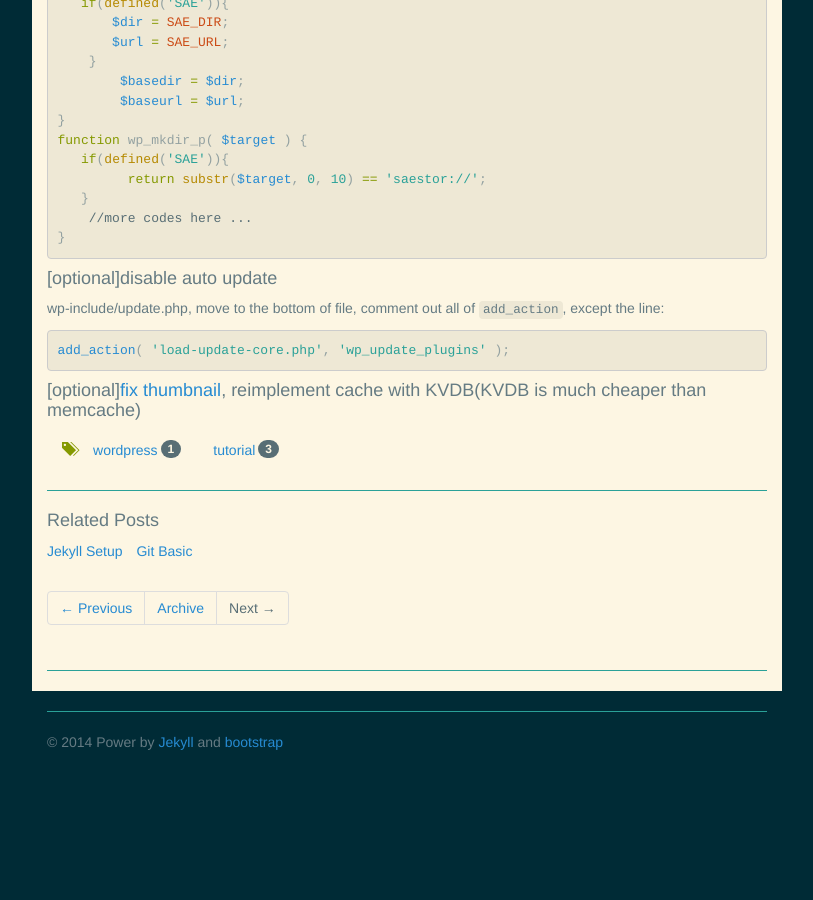
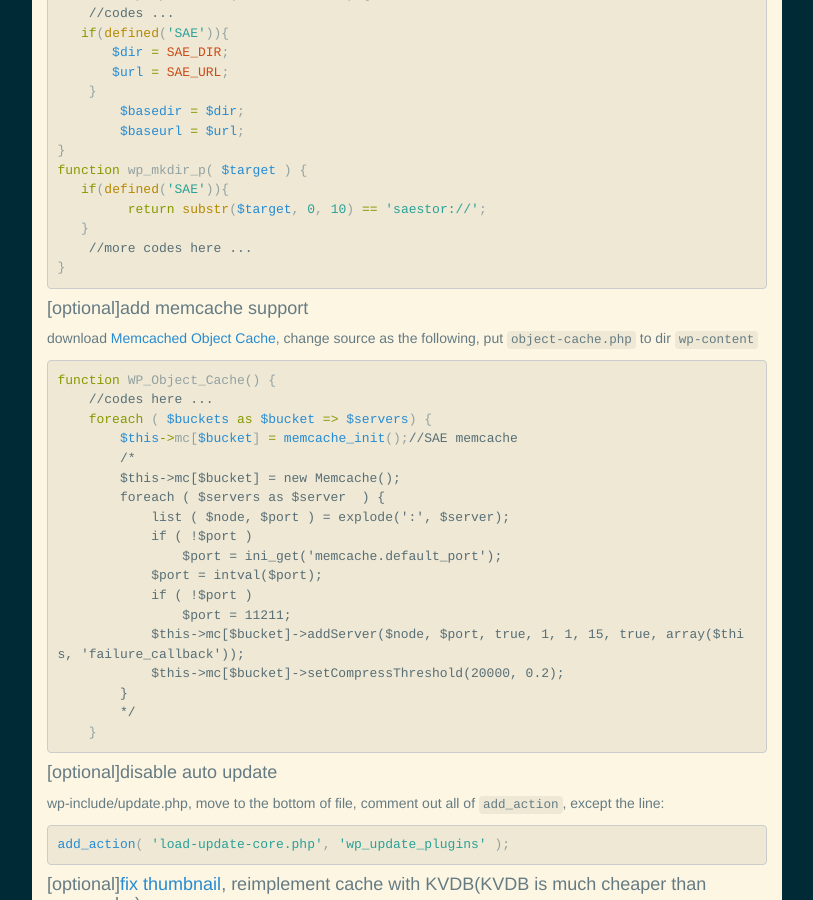
Before and after one commit to ramthir/shiedman.github.io, a Jekyll site: the page built from _posts/tutor/2013-07-24-deploy-wordpress.md, in a window 1280 px wide and 900 px high, scrolled down 944 px. Shown: the whole window, without its empty margins (233-1046 px from the left). Built offline with Jekyll 4.4.1, drawn with Linux system fonts in a browser that asks for light colours; before the commit the page ends 1706 px from its top, so only the background shows below that; some of the changed text lies outside the part shown.

Commit message:
update wordpress deploy tutor to wordpress3.8

```diff
--- a/_posts/tutor/2013-07-24-deploy-wordpress3.5.2.md
+++ b/_posts/tutor/2013-07-24-deploy-wordpress.md
@@ -1,9 +1,12 @@
 ---
 layout: post
 category: tutor
-tagline: on SAE(sina app engine)
+title: Deploy wordpress on SAE
+#tagline: on SAE(sina app engine)
 tags: [wordpress,tutorial]
 ---
+
+**NOTE**: This tutor work on wordpress 3.5.x to 3.8.x
 
 #### wp-config.php
 
@@ -58,6 +61,31 @@
 }
 {% endhighlight %}
 
+#### [optional]add memcache support
+download [Memcached Object Cache](http://wordpress.org/plugins/memcached/), change source as the following, put `object-cache.php` to dir `wp-content`
+
+{% highlight php startinline %}
+function WP_Object_Cache() {
+    //codes here ...
+    foreach ( $buckets as $bucket => $servers) {
+        $this->mc[$bucket] = memcache_init();//SAE memcache
+        /*
+        $this->mc[$bucket] = new Memcache();
+        foreach ( $servers as $server  ) {
+            list ( $node, $port ) = explode(':', $server);
+            if ( !$port )
+                $port = ini_get('memcache.default_port');
+            $port = intval($port);
+            if ( !$port )
+                $port = 11211;
+            $this->mc[$bucket]->addServer($node, $port, true, 1, 1, 15, true, array($this, 'failure_callback'));
+            $this->mc[$bucket]->setCompressThreshold(20000, 0.2);
+        }
+        */
+    }
+
+{% endhighlight %}
+
 #### [optional]disable auto update
 wp-include/update.php, move to the bottom of file,  comment out all of `add_action`, except the line:
 {% highlight php startinline %}
```
